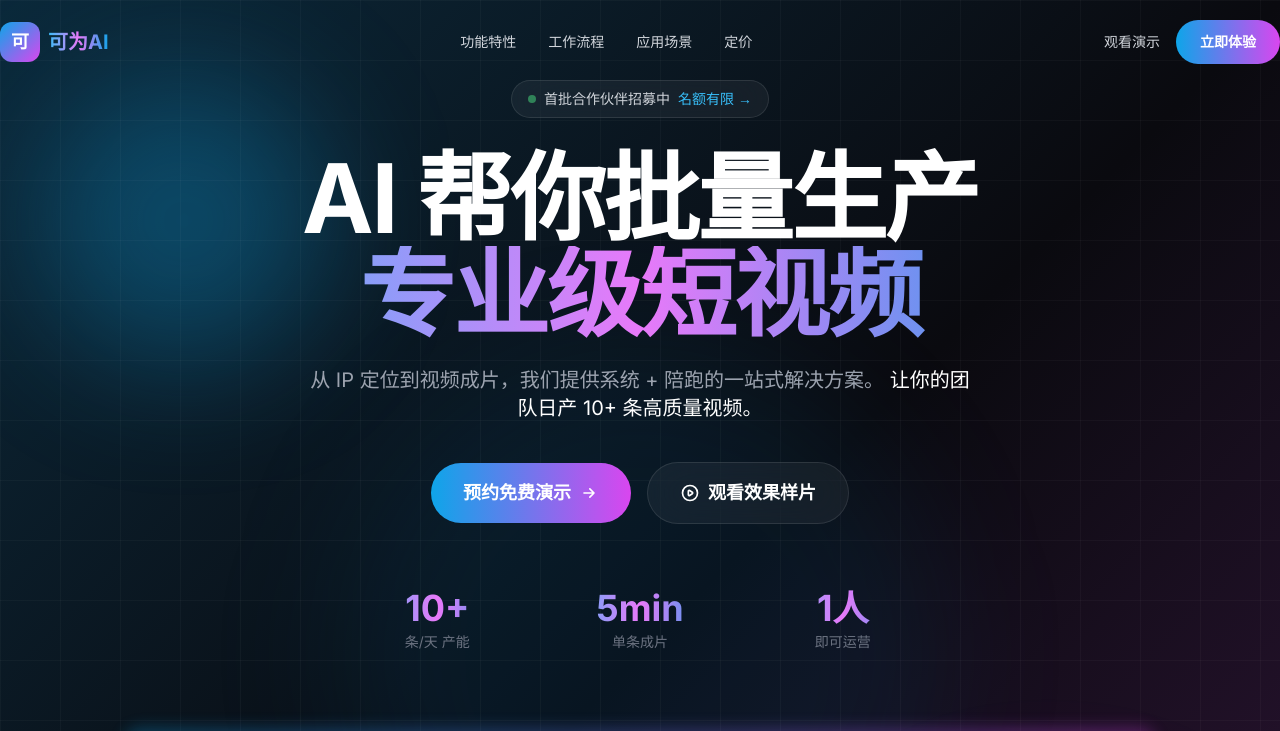
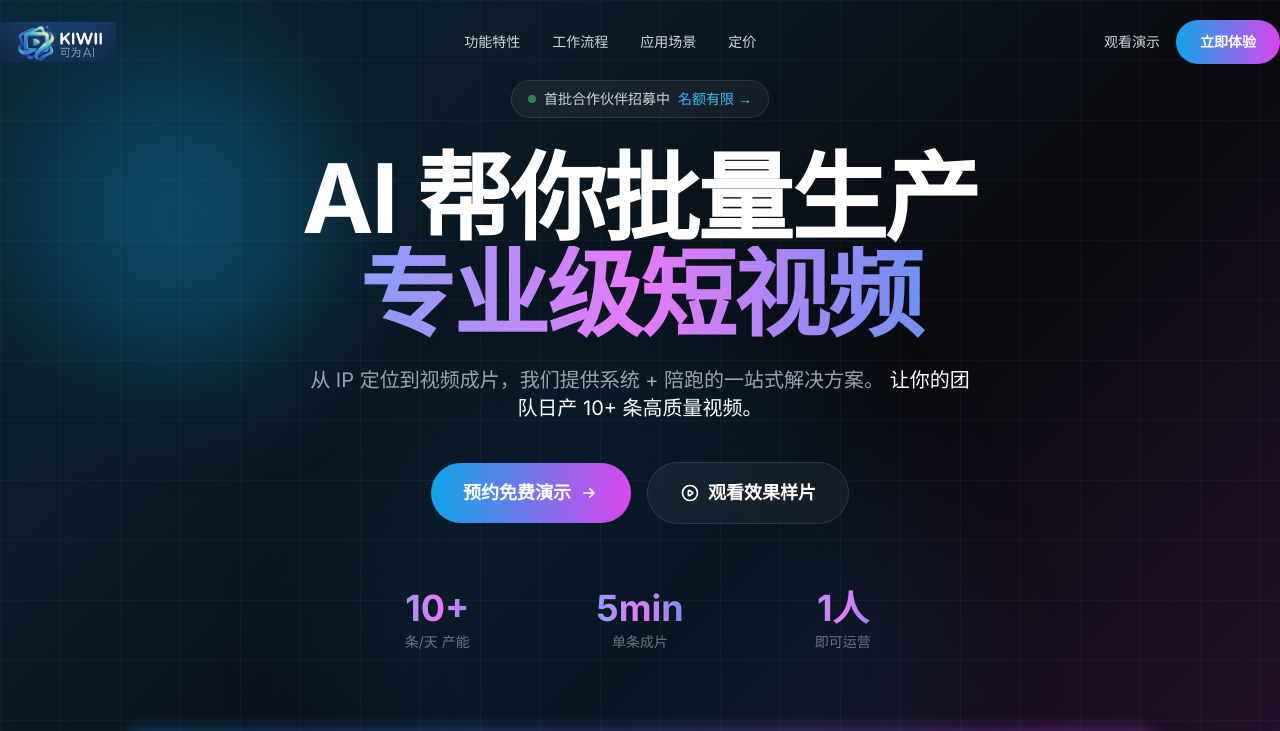
Before and after one commit to ffzhen/kewei-ai-website, a Nuxt app: page / in a window 1280 px wide. Shown: the top 731 px of the page. Built offline with nearby package versions, Linux system fonts and the light colour scheme; grey boxes are pictures that could not be loaded.

Commit message:
feat: 替换新logo (kiwii-logo-final.png)

```diff
--- a/components/AppFooter.vue
+++ b/components/AppFooter.vue
@@ -4,11 +4,12 @@
       <div class="grid grid-cols-1 md:grid-cols-4 gap-12">
         <!-- Brand -->
         <div class="md:col-span-1">
-          <div class="flex items-center gap-2 mb-4">
-            <div class="w-10 h-10 rounded-xl bg-gradient-to-br from-primary-500 to-accent-500 flex items-center justify-center">
-              <span class="text-white font-bold text-lg">可</span>
-            </div>
-            <span class="text-xl font-bold gradient-text">可为AI</span>
+          <div class="flex items-center mb-4">
+            <img
+              src="/images/kiwii-logo-final.png"
+              alt="可为AI - KIWII"
+              class="h-10 w-auto"
+            />
           </div>
           <p class="text-gray-400 text-sm leading-relaxed">
             新一代多智能体视频生成系统，让内容创作从此简单高效。
--- a/components/AppHeader.vue
+++ b/components/AppHeader.vue
@@ -5,11 +5,12 @@
   >
     <div class="container-custom flex items-center justify-between">
       <!-- Logo -->
-      <a href="/" class="flex items-center gap-2 group">
-        <div class="w-10 h-10 rounded-xl bg-gradient-to-br from-primary-500 to-accent-500 flex items-center justify-center group-hover:scale-105 transition-transform">
-          <span class="text-white font-bold text-lg">可</span>
-        </div>
-        <span class="text-xl font-bold gradient-text">可为AI</span>
+      <a href="/" class="flex items-center group">
+        <img
+          src="/images/kiwii-logo-final.png"
+          alt="可为AI - KIWII"
+          class="h-10 w-auto group-hover:scale-105 transition-transform"
+        />
       </a>
 
       <!-- Desktop Navigation -->
```
Also changed, not shown: public/images/kiwii-logo-final.png (added).
